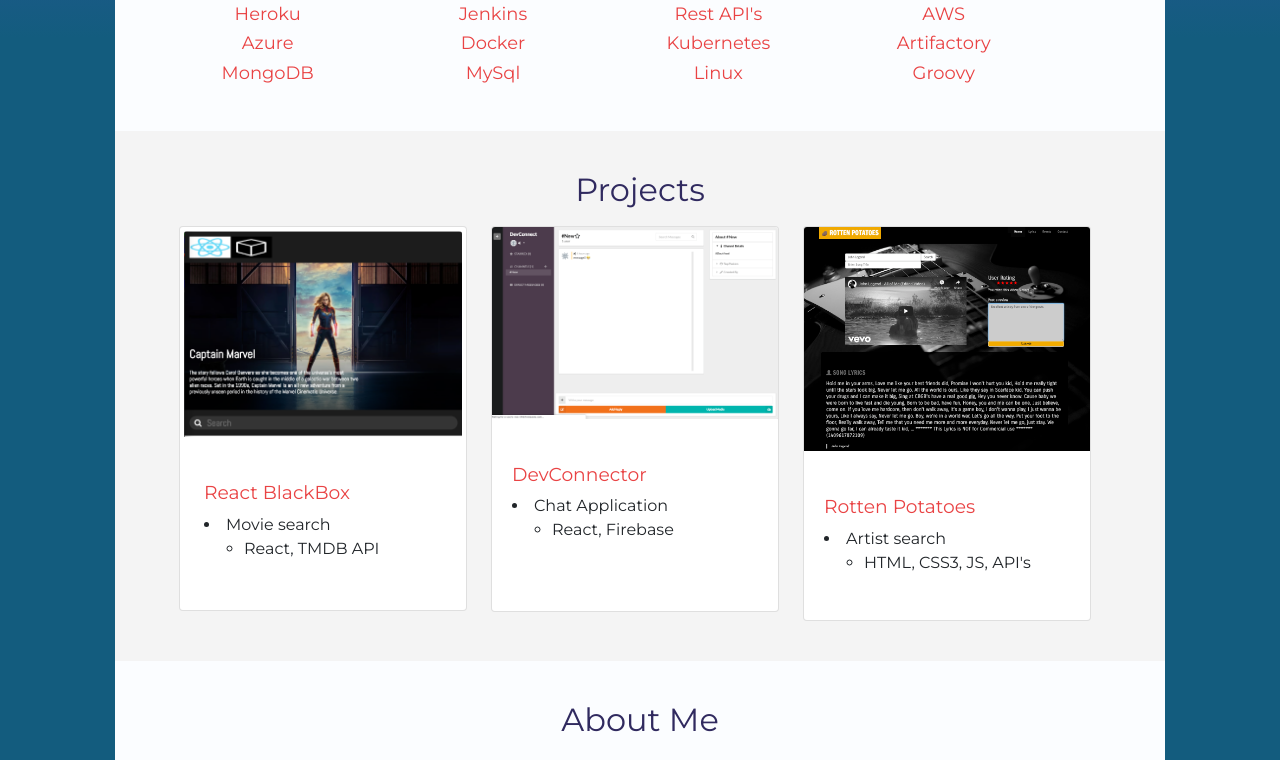
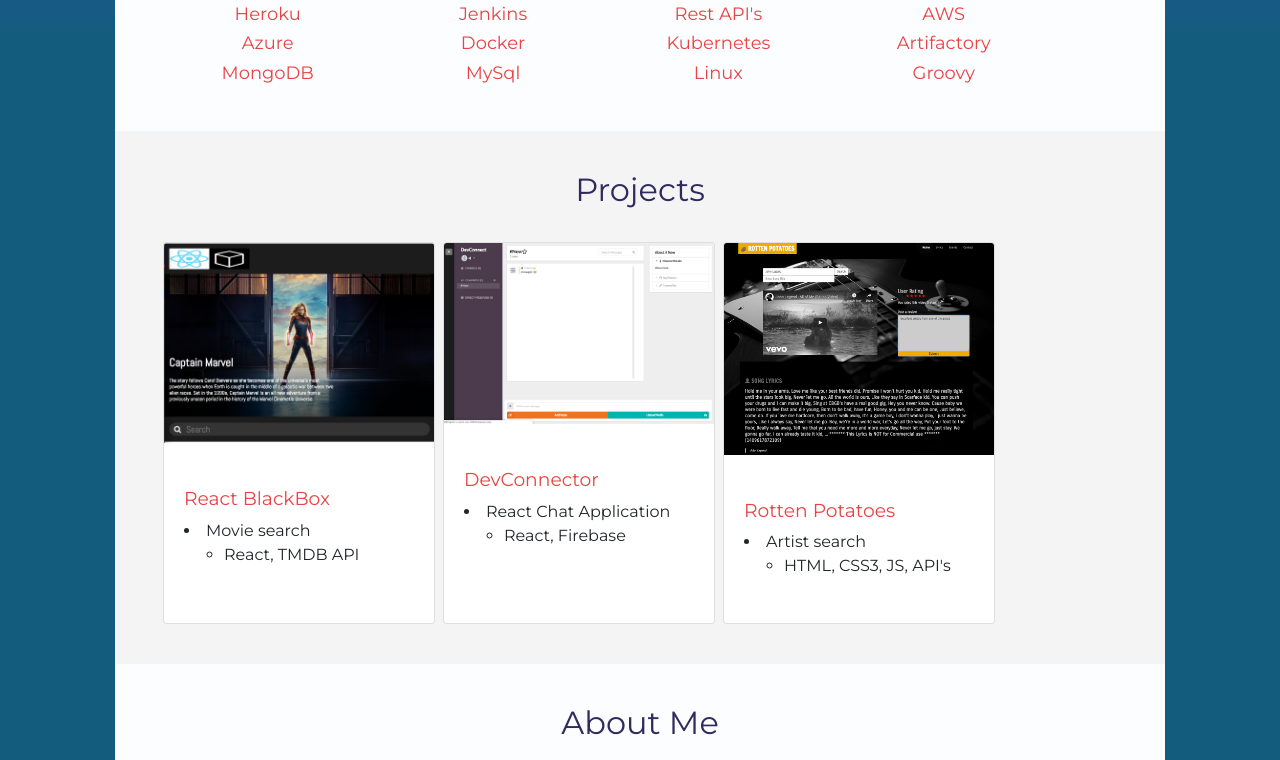
Before and after one commit to ajtalford/portfolio, a website: page index.html in a window 1280 px wide. Shown: the part 680-1440 px from the top of the page. Drawn offline with nearby package versions, Linux system fonts and the light colour scheme.

Commit message:
Mobile freindly

```diff
--- a/index.html
+++ b/index.html
@@ -83,10 +83,12 @@
 
 
         </section>
-        <section>
-            <div>
-                <h2 class="skill-section mb-3">Projects</h2>
-                <div class="card ml-4 p-1 float-left" style="width: 18rem;">
+
+<section class="position-relative d-flex align-content-stretch flex-wrap">
+        <!-- <section class="container"> -->
+        <div class="position-relative d-flex align-content-center flex-wrap align">
+            <h2 class="skill-section col-12 ">Projects</h2>
+            <div class="card mt-4 float-left ml-2" style="width: 17rem;">
                 <a href="https://blackboxx.firebaseapp.com" target="blank"><img class="card-img-top"
                         src="assets/images/blackBox.png" alt="movie search"></a>
                 <div class="card-body">
@@ -94,18 +96,17 @@
                         <h3>React BlackBox</h3>
                         <li>Movie search</li>
                         <ul style="list-style-type:circle;"><li>React, TMDB API</li></ul>
-
                     </p>
                 </div>
             </div>
 
-                <div class="card pb-4 float-left ml-4" style="width: 18rem;">
+            <div class="card float-left mt-4 ml-2" style="width: 17rem;">
                 <a href="https://react-slacker-38ee6.firebaseapp.com/" target="blank">
                     <img class="card-img-top" src="assets/images/devConnect.png" alt="chat app"></a>
                 <div class="card-body">
                     <p class="card-text">
                         <h3>DevConnector</h3>
-                            <li>Chat Application</li>
+                        <li>React Chat Application</li>
                         <ul style="list-style-type:circle;"><li>React, Firebase </li></ul>
                     </p>
                 </div>
@@ -117,7 +118,7 @@
                           <p class="card-text">Some quick example text to build on the card title and make up the bulk of the card's content.</p>
                         </div>
                       </div>  -->
-                <div class="card pb-0 ml-4 float-left" style="width: 18rem;">
+            <div class="card pb-0 float-left mt-4 ml-2" style="width: 17rem;">
                 <a href="https://ajtalford.github.io/RottenPotatoes/" target="blank"><img class="card-img-top"
                         src="assets/images/rotten.png" alt="music search"></a>
                 <div class="card-body">
@@ -125,17 +126,15 @@
                         <h3>Rotten Potatoes</h3>
                         <li>Artist search</li>
                         <ul style="list-style-type:circle;"><li>HTML, CSS3, JS, API's </li></ul>
-
                     </p>
                 </div>
             </div>
-
+        </div>
         </section>
 
-        </section>
 
         <!-- About Section -->
-        <section class="about">
+        <section class="about float-right">
 
             <h2 class="about-section mb-4">About Me</h2>
 
```
Also changed, not shown: deploy/index.html (+3 -3 lines). Lines whose indentation alone changed are shown as unchanged.
